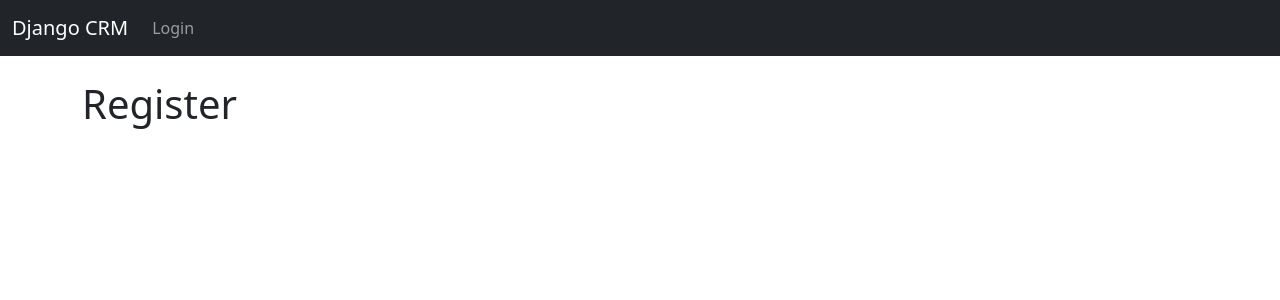
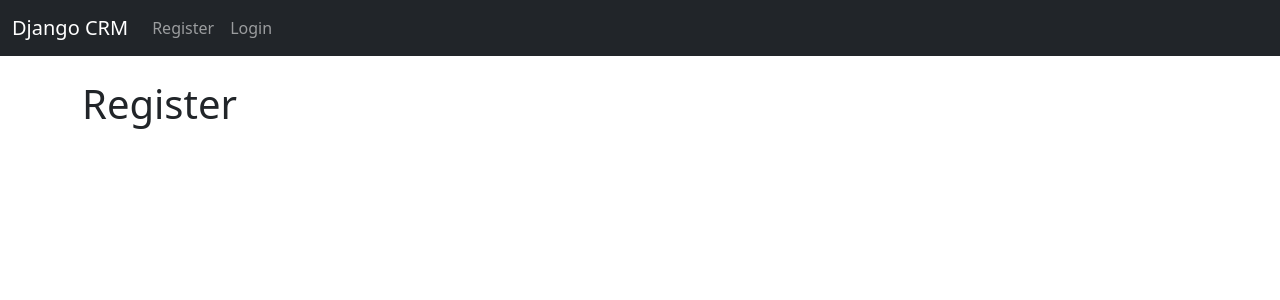
Before and after one commit to ron-ligsay/django-app, a Django app: template website/templates/register.html in a window 1280 px wide. Shown: the top 300 px of the page. Run offline with Django 4.2, Linux system fonts and the light colour scheme; the template is opened without the code that fills it, so the values that code supplies are empty.

Commit message:
register forms

```diff
--- a/website/templates/navbar.html
+++ b/website/templates/navbar.html
@@ -17,6 +17,9 @@
           </li>
 
           {% else %}
+          <li class="nav-item">
+            <a class="nav-link" href="{% url 'home' %}">Register</a>
+          </li>
           <li class="nav-item">
             <a class="nav-link" href="{% url 'home' %}">Login</a>
           </li>
```
Also changed, not shown: website/forms.py (added).
